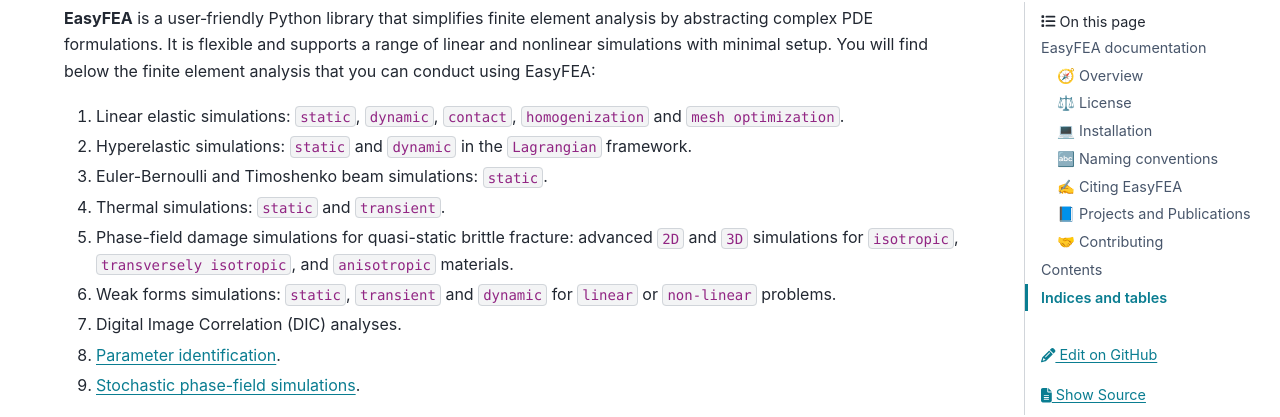
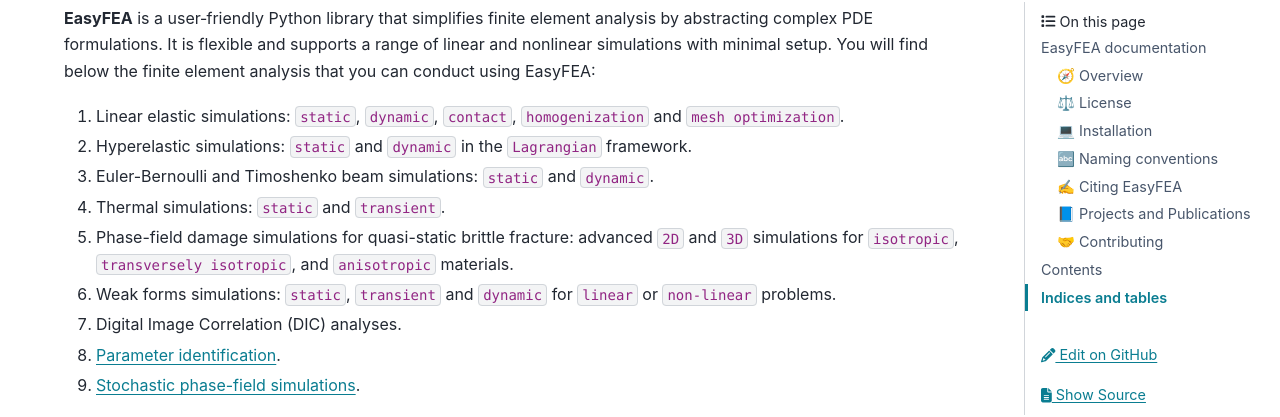
Before and after one commit to matnoel/EasyFEA, a Sphinx documentation site: the page built from docs/index.md, in a window 1280 px wide and 900 px high, scrolled down 675 px. Shown: the part 94-511 px from the top of the window. Built offline with Sphinx 7.4.7 and the PyData theme 0.15.4, drawn with Linux system fonts in a browser that asks for light colours; pages that are not in the unit, such as notebooks, are missing from menus.

Commit message:
Update docs/index.md

```diff
--- a/docs/index.md
+++ b/docs/index.md
@@ -8,7 +8,7 @@
 
 1. {doc}`Linear elastic simulations <examples/LinearizedElasticity/index>`: ``static``, ``dynamic``, ``contact``, ``homogenization`` and ``mesh optimization``.
 2. {doc}`Hyperelastic simulations <examples/Hyperelasticity/index>`: ``static`` and ``dynamic`` in the ``Lagrangian`` framework.
-3. {doc}`Euler-Bernoulli and Timoshenko beam simulations <examples/Beam/index>`: ``static``.
+3. {doc}`Euler-Bernoulli and Timoshenko beam simulations <examples/Beam/index>`: ``static`` and ``dynamic``.
 4. {doc}`Thermal simulations <examples/Thermal/index>`: ``static`` and ``transient``.
 5. {doc}`Phase-field damage simulations for quasi-static brittle fracture <examples/PhaseField/index>`: advanced ``2D`` and ``3D`` simulations for ``isotropic``, ``transversely isotropic``, and ``anisotropic`` materials.
 6. {doc}`Weak forms simulations <examples/WeakForms/index>`: ``static``, ``transient`` and ``dynamic`` for ``linear`` or ``non-linear`` problems.
```
